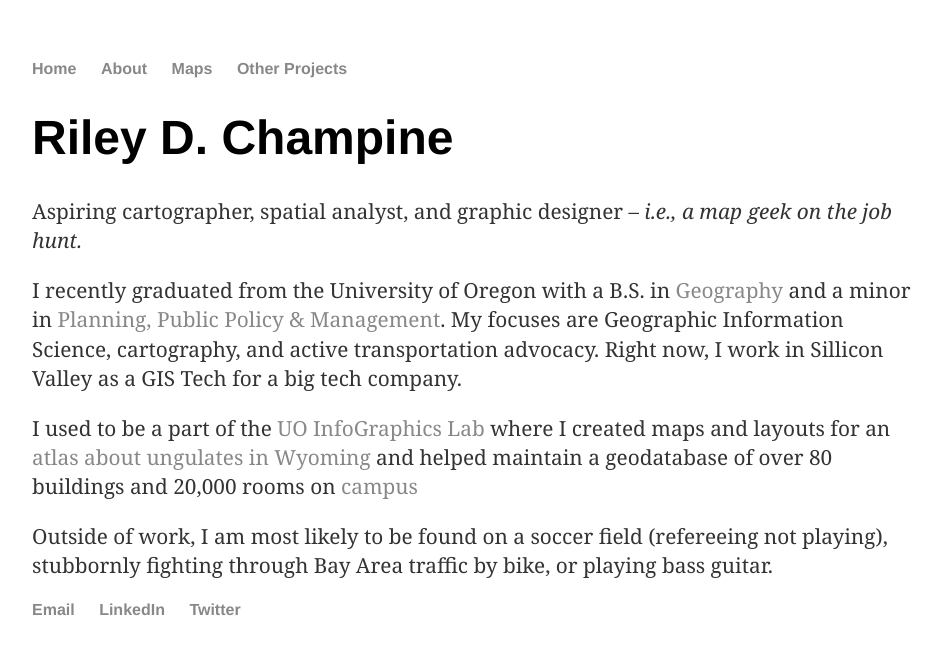
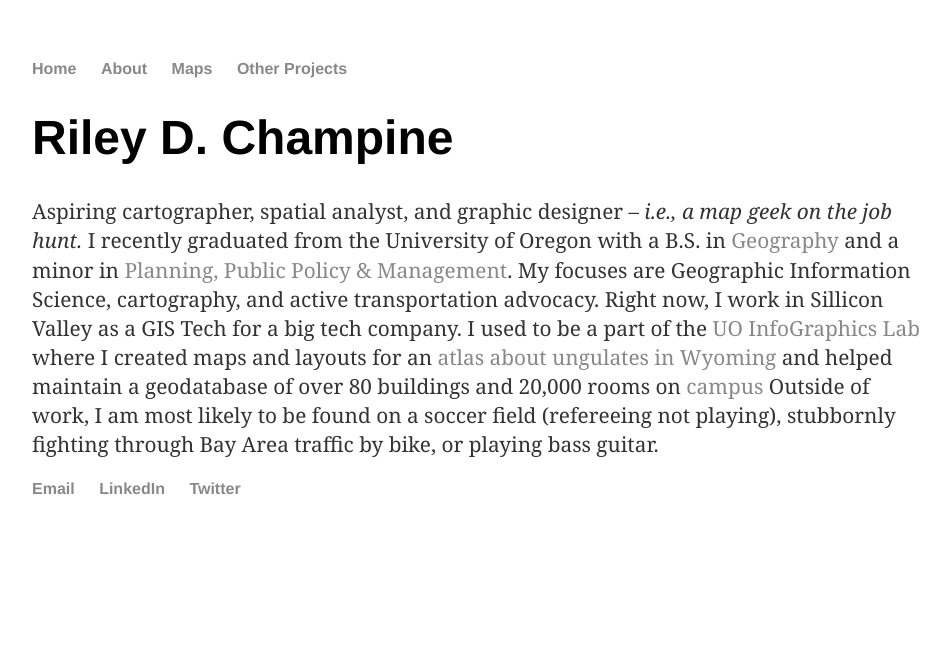
Before and after one commit to rileydchampine/rileydchampine.github.io, a Jekyll site: the page built from index.html, in a window 1280 px wide. Shown: the top 655 px of the page, without its empty margins (160-1110 px from the left). Built offline with Jekyll 4.4.1, drawn with Linux system fonts in a browser that asks for light colours.

```diff
--- a/index.html
+++ b/index.html
@@ -5,7 +5,7 @@ title: RDC – Home
     <div class="blurb">
        	<h1>Riley D. Champine</h1>
        		<p>Aspiring cartographer, spatial analyst, and graphic designer – <em>i.e., a map geek on the job hunt.</em>
-		<p>I recently graduated from the University of Oregon with a B.S. in <a href="http://geography.uoregon.edu/">Geography </a> and a minor in <a href="https://pppm.uoregon.edu/">Planning, Public Policy &amp; Management</a>. My focuses are Geographic Information Science, cartography, and active transportation advocacy. Right now, I work in Sillicon Valley as a GIS Tech for a big tech company.</p>
-		<p>I used to be a part of the <a href=http://infographics.uoregon.edu/>UO InfoGraphics Lab</a> where I created maps and layouts for an <a href="http://migrationinitiative.org/content/atlas-wildlife-migration">atlas about ungulates in Wyoming</a></strong> and helped maintain a geodatabase of over 80 buildings and 20,000 rooms on <a href="http://infographics.uoregon.edu/services/campus-mapping/" target="_blank">campus</a></p>
-		<p>Outside of work, I am most likely to be found on a soccer field (refereeing not playing), stubbornly fighting through Bay Area traffic by bike, or playing bass guitar.</p>
+		<p2>I recently graduated from the University of Oregon with a B.S. in <a href="http://geography.uoregon.edu/">Geography </a> and a minor in <a href="https://pppm.uoregon.edu/">Planning, Public Policy &amp; Management</a>. My focuses are Geographic Information Science, cartography, and active transportation advocacy. Right now, I work in Sillicon Valley as a GIS Tech for a big tech company.</p2>
+		<p2>I used to be a part of the <a href=http://infographics.uoregon.edu/>UO InfoGraphics Lab</a> where I created maps and layouts for an <a href="http://migrationinitiative.org/content/atlas-wildlife-migration">atlas about ungulates in Wyoming</a></strong> and helped maintain a geodatabase of over 80 buildings and 20,000 rooms on <a href="http://infographics.uoregon.edu/services/campus-mapping/" target="_blank">campus</a></p2>
+		<p2>Outside of work, I am most likely to be found on a soccer field (refereeing not playing), stubbornly fighting through Bay Area traffic by bike, or playing bass guitar.</p2>
 	</div><!-- /.blurb -->
```
